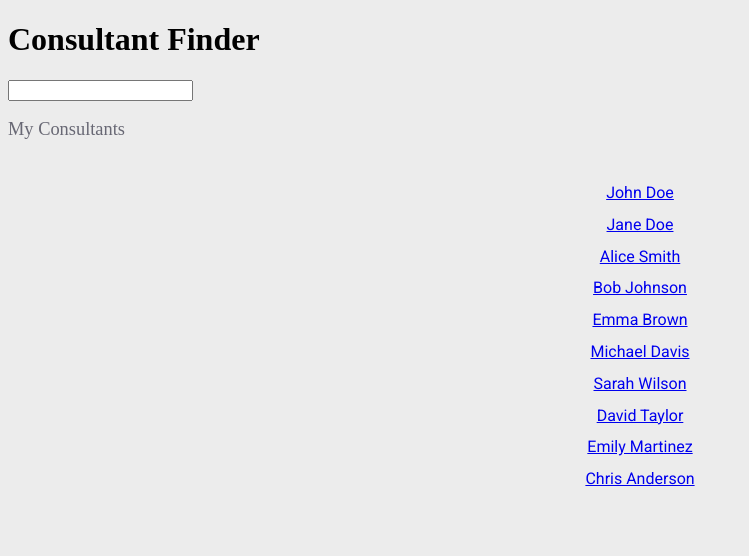
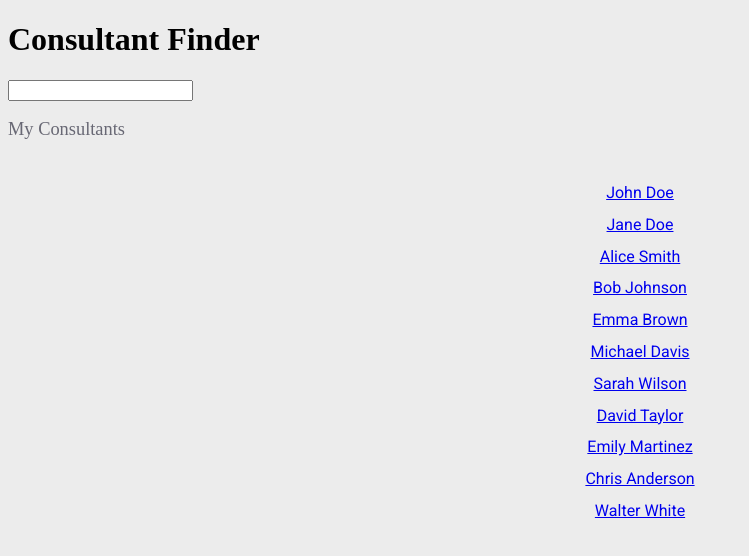
Before and after one commit to NotMash/FDM-Group-Employee-Timesheet-Portal, a React (Create React App) app in the folder frontend/: page /#/consultant_finder_page in a window 1280 px wide. Shown: the top 556 px of the page, without its empty margins (0-749 px from the left). Built offline with nearby package versions, Linux system fonts and the light colour scheme.

Commit message:
simple consultant search functionality

```diff
--- a/frontend/src/Components/Line_Manager_Home_Page/ConsultantFinder.js
+++ b/frontend/src/Components/Line_Manager_Home_Page/ConsultantFinder.js
@@ -12,7 +12,8 @@ const consultantPlaceholderNames = [
     "Sarah Wilson",
     "David Taylor",
     "Emily Martinez",
-    "Chris Anderson"
+    "Chris Anderson",
+    "Walter White"
   ];
 //a
 
```
